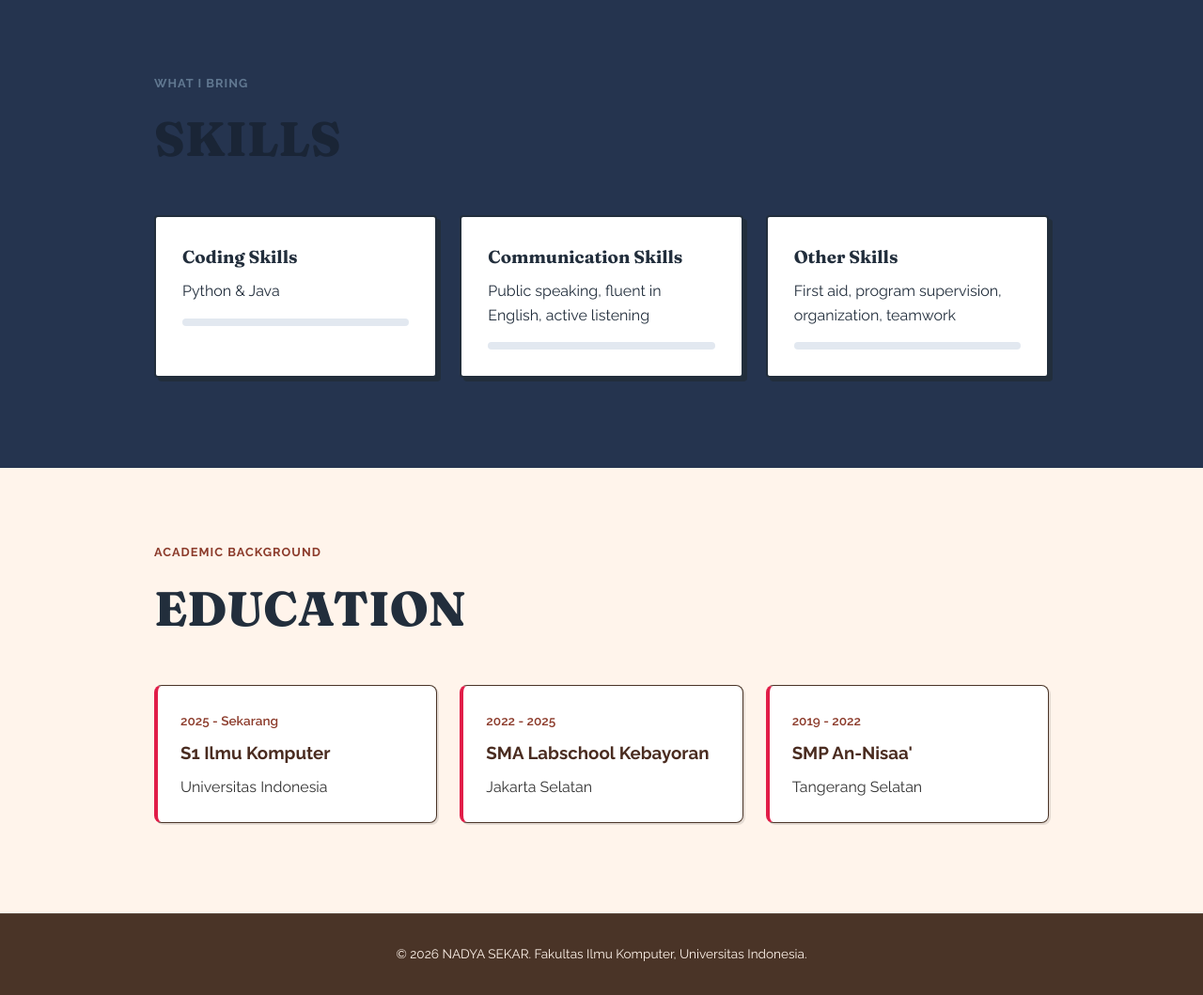
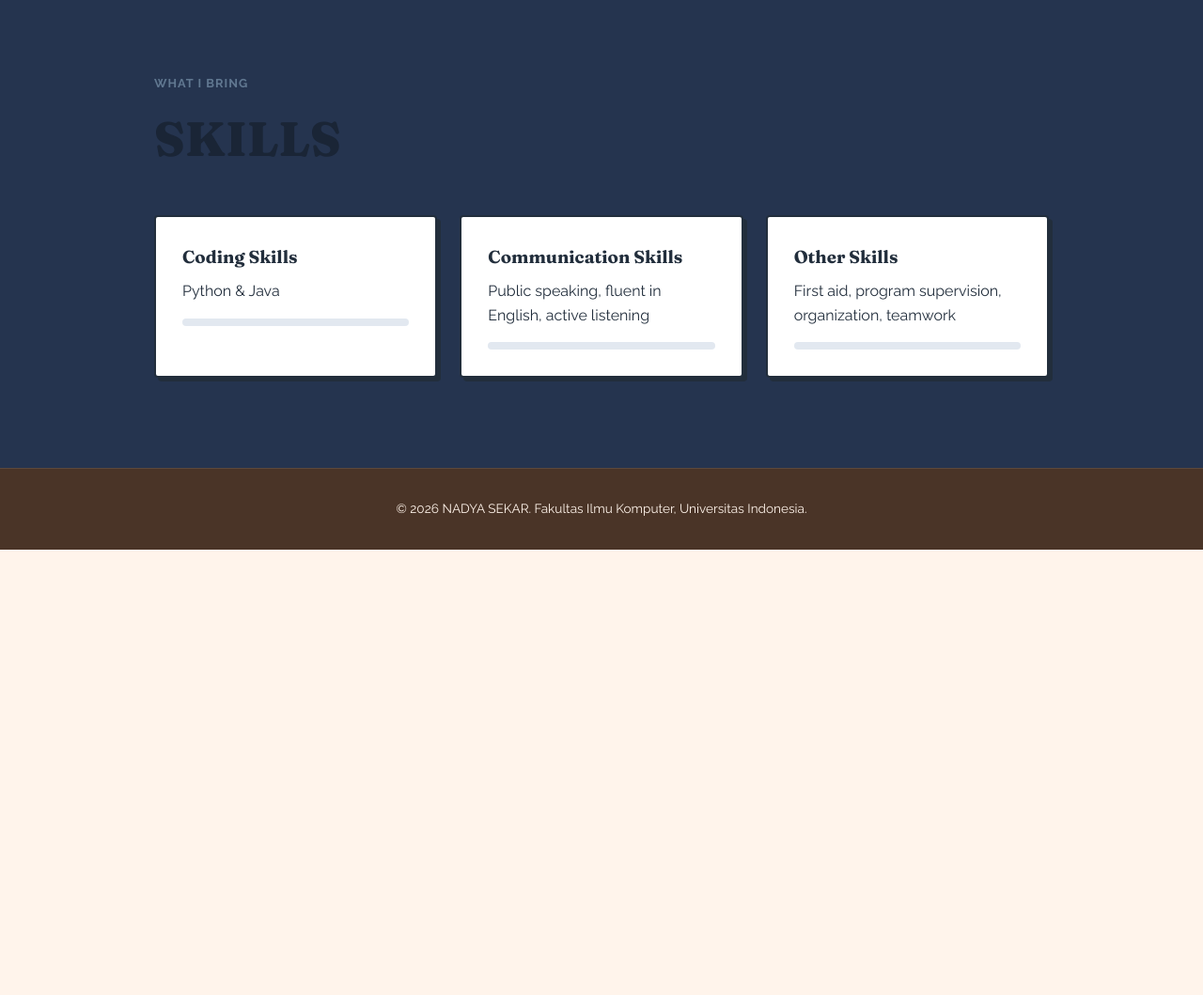
Before and after one commit to nadyaasekar/myportofolio, a Django app: page / in a window 1280 px wide. Shown: the part 647-1706 px from the top of the page at 94% size. After the commit the page ends 1232 px from the top, so only its background shows below. Run offline with Django 4.2, Linux system fonts and the light colour scheme; some web fonts are replaced.

Commit message:
refactor(profile): remove legacy education section from index template

```diff
--- a/templates/index.html
+++ b/templates/index.html
@@ -83,30 +83,6 @@
                 </div>
             </div>
         </section>
-
-        <section class="section-education" id="education">
-            <div class="container">
-                <p class="section-kicker">Academic Background</p>
-                <h2 class="section-title">EDUCATION</h2>
-                <div class="education-grid">
-                    <article class="education-card">
-                        <span class="education-year">2025 - Sekarang</span>
-                        <h3>S1 Ilmu Komputer</h3>
-                        <p>Universitas Indonesia</p>
-                    </article>
-                    <article class="education-card">
-                        <span class="education-year">2022 - 2025</span>
-                        <h3>SMA Labschool Kebayoran</h3>
-                        <p>Jakarta Selatan</p>
-                    </article>
-                    <article class="education-card">
-                        <span class="education-year">2019 - 2022</span>
-                        <h3>SMP An-Nisaa'</h3>
-                        <p>Tangerang Selatan</p>
-                    </article>
-                </div>
-            </div>
-        </section>
     </main>
 
     <footer class="site-footer">
```
